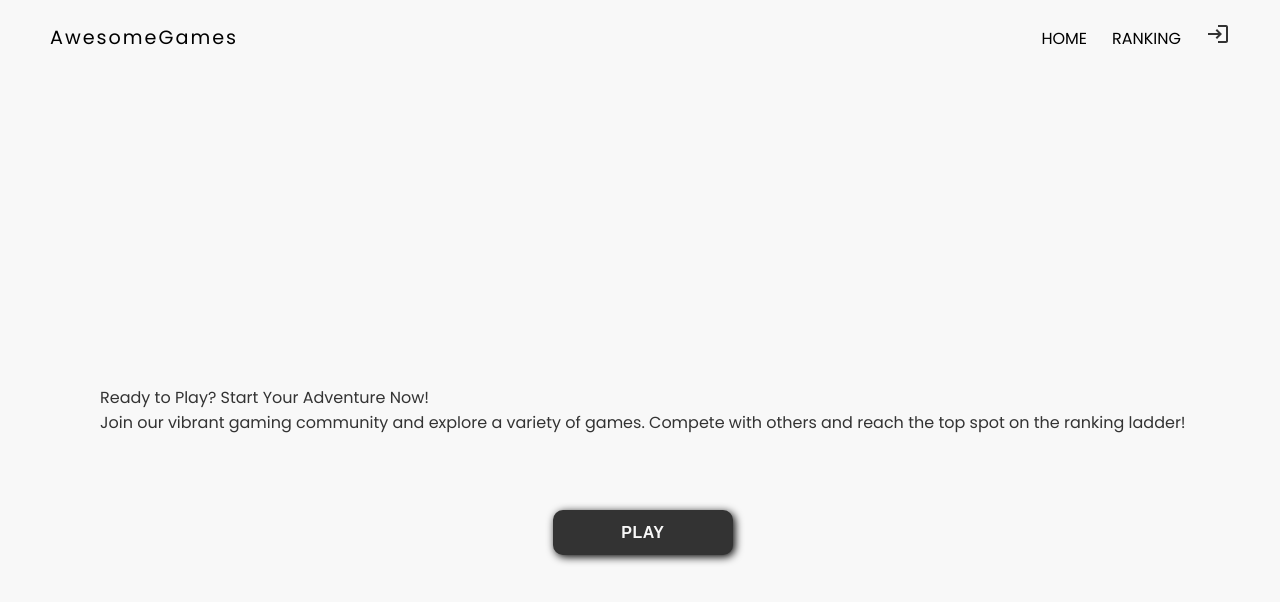
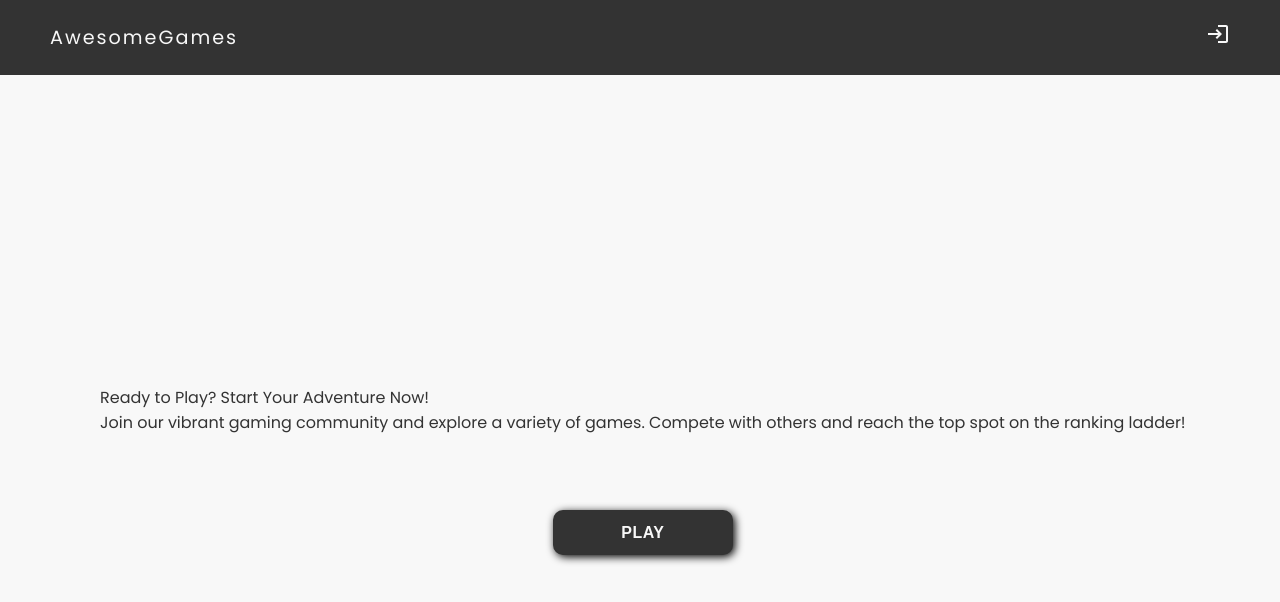
Before and after one commit to AntonDybko/awesomeGames, a React (Create React App) app in the folder client/: page / in a window 1280 px wide. Shown: the top 602 px of the page. Built offline with nearby package versions, Linux system fonts and the light colour scheme; no server answers.

Commit message:
feat(client): navbar link animation + minor styling changes

```diff
--- a/client/src/components/navigation/Navbar.scss
+++ b/client/src/components/navigation/Navbar.scss
@@ -1,9 +1,12 @@
+@import "variables.scss";
+
 .navbar {
     display: flex;
     font-family: "Poppins", sans-serif;
     justify-content: space-between;
     align-items: center;
-    //position: fixed;
+    background-color: $main-dark-color;
+    color: $main-light-color;
     top: 0;
     z-index: 5;
     width: 100%;
@@ -15,18 +18,31 @@
         margin-right: 50px;
         gap: 25px;
         a {
-            margin-top: 4px;
+            margin-top: 2px;
             text-decoration: none;
-            color: black;
-            &:hover {
-                color: gray;
-            }
+            color: $main-light-color;
+            position: relative;
         }
         .login-logout {
             &:hover {
                 color: gray;
                 cursor: pointer;
             }
+        }
+        a::before {
+            position: absolute;
+            display: block;
+            content: "";
+            width: 100%;
+            height: 2px;
+            bottom: 0;
+            left: 0;
+            background-color: $main-light-color;
+            transform: scaleX(0);
+            transition: transform 0.25s ease;
+        }
+        a:hover::before {
+            transform: scaleX(1);
         }
     }
     .logo-container {
@@ -35,7 +51,7 @@
             font-size: larger;
             letter-spacing: 2px;
             text-decoration: none;
-            color: black;
+            color: $main-light-color    ;
         }
     }
 }
--- a/client/src/components/navigation/Navbar.tsx
+++ b/client/src/components/navigation/Navbar.tsx
@@ -25,16 +25,16 @@ const Navbar: React.FC = () => {
             <div className="site-title"></div>
         </div>
         <div className="navbar-links">
-          <Link to="/">Home</Link>
+          {auth.username && (
+            <>
+              <Link to="/">Home</Link>
 
-          {auth.username && (
-            <Link to="/games">Games</Link>
-          )}
+              <Link to="/games">Games</Link>
 
-          <Link to="/ranking">Ranking</Link>
+              <Link to="/ranking">Ranking</Link>
 
-          {auth.username && (
-            <Link to={`/profile/${auth.username}`}>Profile</Link>
+              <Link to={`/profile/${auth.username}`}>Profile</Link>
+            </>
           )}
 
           {!auth.username &&
```
